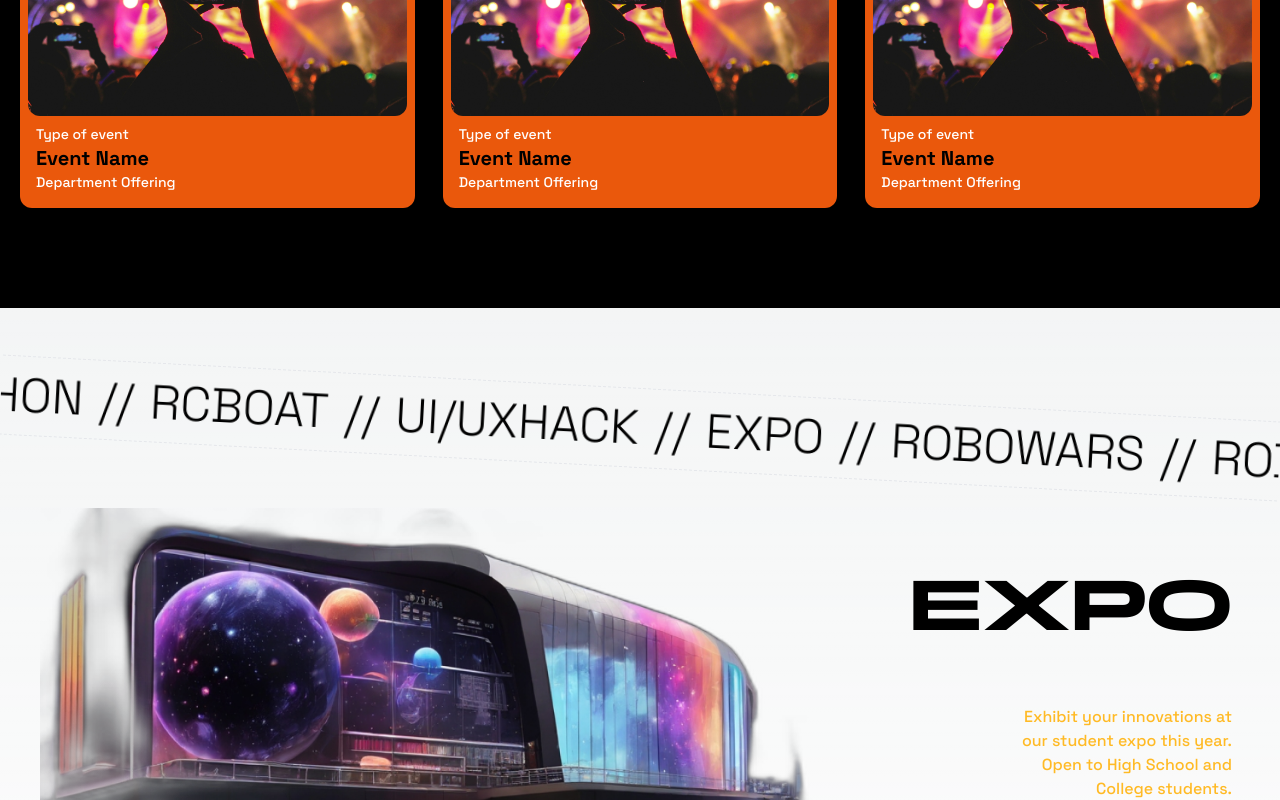
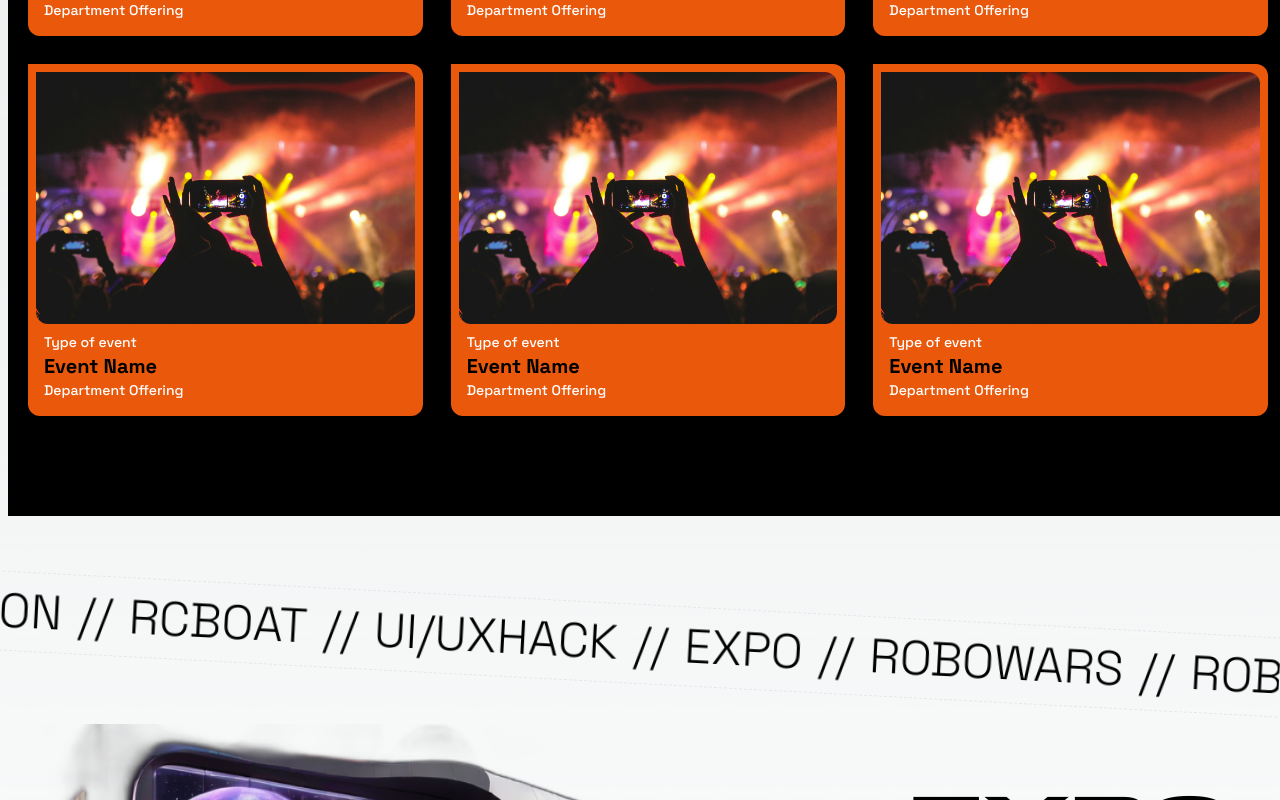
Before and after one commit to Engicos-Coders-Club/gec-spectrum-website-2024, a Next.js app: page / in a window 1280 px wide. Shown: the part 1997-2797 px from the top of the page. Built offline with nearby package versions, Linux system fonts and the light colour scheme.

Commit message:
(fixes): adjustments in padding and margins

```diff
--- a/src/app/components/Hero.tsx
+++ b/src/app/components/Hero.tsx
@@ -16,7 +16,7 @@ const panchang = localFont({
 
 const Hero = () => {
   return (
-    <div className='h-fit w-fit flex flex-col items-center justify-center' style={{backgroundImage:'url("/Vector.svg")'}}>
+    <div className='h-screen w-fit flex flex-col items-center justify-center' style={{backgroundImage:'url("/Vector.svg")'}}>
         <div className='md:h-[80vh] h-[60vh] w-screen flex flex-col items-center justify-center text-center'>
             <motion.h1 className={`${panchang.className} xl:text-9xl text-5xl font-bold line-clamp-1 md:text-7xl sm:text-6xl lg:text-8xl`}
             initial={{ opacity:0}}
--- a/src/app/page.tsx
+++ b/src/app/page.tsx
@@ -6,7 +6,7 @@ export default function Home() {
   return (
     <>
       <Hero/>
-      <div className="overflow-hidden">
+      <div className="overflow-hidden mt-20 p-2">
         <EventCard/>
       </div>
       <Expo/>
```
